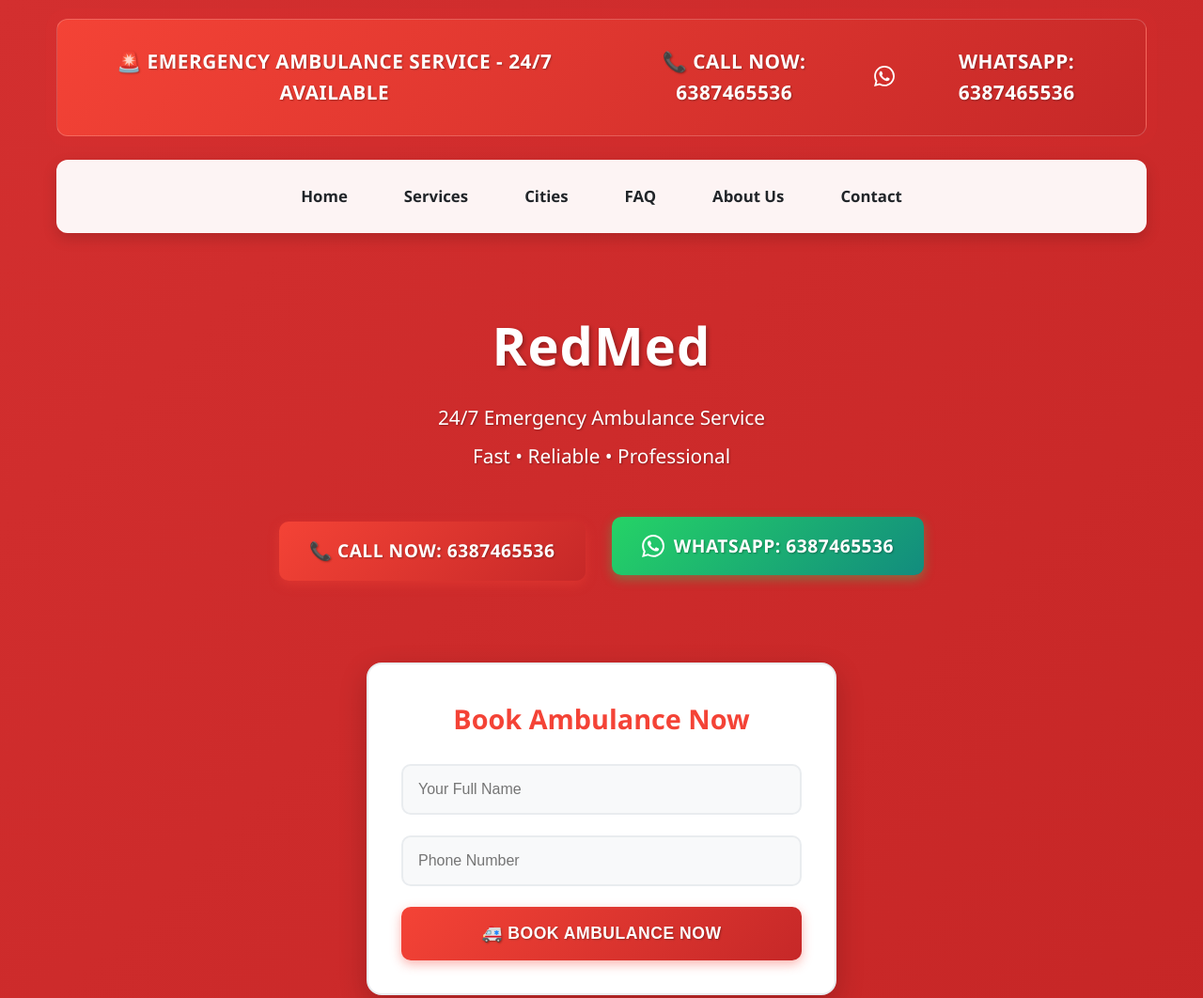
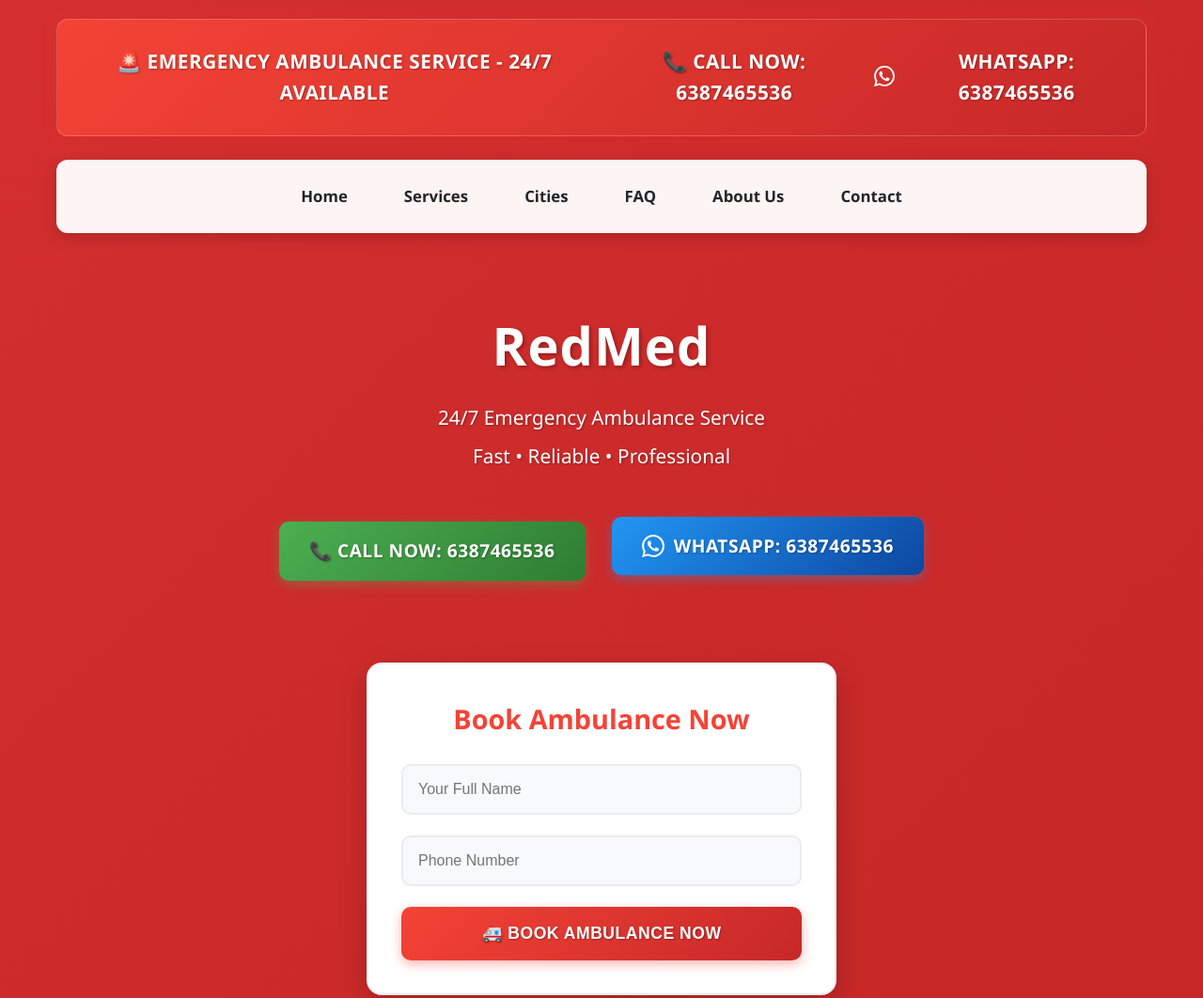
Before and after one commit to redmedambulanceservice-star/redmed-backend, a website: page index.html in a window 1280 px wide. Shown: the top 1062 px of the page at 94% size. Drawn offline with Linux system fonts and the light colour scheme.

Commit message:
Update index.html

```diff
--- a/index.html
+++ b/index.html
@@ -61,6 +61,10 @@
             --accent-blue: #1976D2;
             --whatsapp-green: #25D366;
             --whatsapp-dark-green: #128C7E;
+            --call-green: #4CAF50;
+            --call-dark-green: #2E7D32;
+            --whatsapp-blue: #2196F3;
+            --whatsapp-dark-blue: #0D47A1;
         }
 
         * {
@@ -257,11 +261,12 @@
             color: var(--emergency-red);
         }
 
+        /* Updated Call Now Button - Green */
         .call-now-button {
             display: inline-flex;
             align-items: center;
             justify-content: center;
-            background: linear-gradient(135deg, var(--emergency-red) 0%, var(--emergency-dark-red) 100%);
+            background: linear-gradient(135deg, var(--call-green) 0%, var(--call-dark-green) 100%);
             color: white;
             padding: 16px 32px;
             border-radius: 10px;
@@ -270,7 +275,7 @@
             text-decoration: none;
             margin: 12px;
             transition: all 0.3s;
-            box-shadow: 0 4px 12px rgba(244, 67, 54, 0.4);
+            box-shadow: 0 4px 12px rgba(76, 175, 80, 0.4);
             text-shadow: 1px 1px 2px rgba(0, 0, 0, 0.3);
             letter-spacing: 0.5px;
             gap: 10px;
@@ -278,16 +283,17 @@
 
         .call-now-button:hover {
             transform: translateY(-3px);
-            box-shadow: 0 8px 16px rgba(244, 67, 54, 0.5);
+            box-shadow: 0 8px 16px rgba(76, 175, 80, 0.5);
         }
 
+        /* Updated WhatsApp Button - Blue */
         .whatsapp-button {
-            background: linear-gradient(135deg, var(--whatsapp-green) 0%, var(--whatsapp-dark-green) 100%);
-            box-shadow: 0 4px 12px rgba(37, 211, 102, 0.4);
+            background: linear-gradient(135deg, var(--whatsapp-blue) 0%, var(--whatsapp-dark-blue) 100%);
+            box-shadow: 0 4px 12px rgba(33, 150, 243, 0.4);
         }
 
         .whatsapp-button:hover {
-            box-shadow: 0 8px 16px rgba(37, 211, 102, 0.5);
+            box-shadow: 0 8px 16px rgba(33, 150, 243, 0.5);
         }
 
         /* WhatsApp Icon Styling */
```
